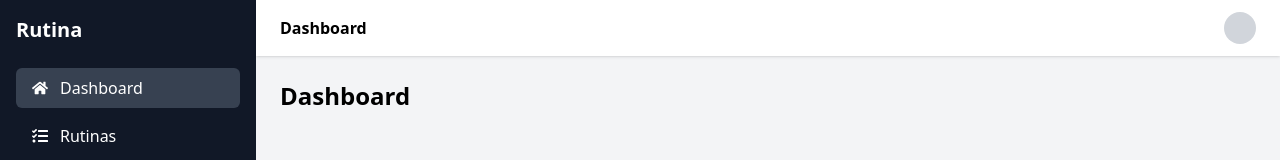
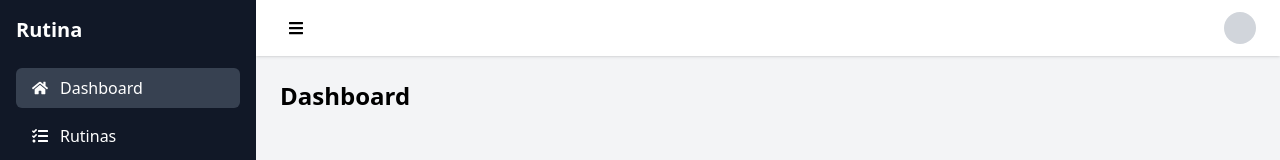
Before and after one commit to LautaroLeall/Routine-Calendary-Front, a React (Vite) app: page /login in a window 1280 px wide. Both pictures are taken after a click on the button "Entrar". Shown: the top 160 px of the page. Built offline with nearby package versions, Linux system fonts and the light colour scheme.

Commit message:
feat(ui): add global UI store and collapsible animated sidebar

```diff
--- a/src/layouts/Navbar.jsx
+++ b/src/layouts/Navbar.jsx
@@ -1,19 +1,21 @@
-// eslint-disable-next-line no-unused-vars
-import { motion } from "framer-motion"
+import { FaBars } from "react-icons/fa"
+import { useUIStore } from "../store/ui.store"
 
 export default function Navbar() {
+  const toggleSidebar = useUIStore((state) => state.toggleSidebar)
+
   return (
-    <motion.header
-      initial={{ y: -20, opacity: 0 }}
-      animate={{ y: 0, opacity: 1 }}
-      transition={{ duration: 0.3 }}
-      className="h-14 bg-white shadow flex items-center justify-between px-6"
-    >
-      <span className="font-semibold">Dashboard</span>
+    <header className="h-14 bg-white shadow flex items-center justify-between px-6">
+      <button
+        onClick={toggleSidebar}
+        className="p-2 rounded hover:bg-gray-100 transition"
+      >
+        <FaBars />
+      </button>
 
       <div className="flex items-center gap-3">
         <div className="w-8 h-8 rounded-full bg-gray-300" />
       </div>
-    </motion.header>
+    </header>
   )
 }
--- a/src/layouts/Sidebar.jsx
+++ b/src/layouts/Sidebar.jsx
@@ -2,6 +2,7 @@ import { NavLink } from "react-router-dom"
 // eslint-disable-next-line no-unused-vars
 import { motion } from "framer-motion"
 import { FaHome, FaCalendarAlt, FaTasks, FaUser } from "react-icons/fa"
+import { useUIStore } from "../store/ui.store"
 
 const items = [
     { to: "/dashboard", label: "Dashboard", icon: <FaHome /> },
@@ -11,14 +12,17 @@ const items = [
 ]
 
 export default function Sidebar() {
+    const { isSidebarOpen } = useUIStore()
+
     return (
         <motion.aside
-            initial={{ x: -80, opacity: 0 }}
-            animate={{ x: 0, opacity: 1 }}
-            transition={{ duration: 0.4 }}
-            className="w-64 bg-gray-900 text-white flex flex-col p-4"
+            animate={{ width: isSidebarOpen ? 256 : 80 }}
+            transition={{ duration: 0.3 }}
+            className="bg-gray-900 text-white flex flex-col p-4 overflow-hidden"
         >
-            <h1 className="text-xl font-bold mb-6">Rutina</h1>
+            <h1 className="text-xl font-bold mb-6 whitespace-nowrap">
+                {isSidebarOpen ? "Rutina" : "R"}
+            </h1>
 
             <nav className="flex flex-col gap-2">
                 {items.map(({ to, label, icon }) => (
@@ -27,11 +31,11 @@ export default function Sidebar() {
                         to={to}
                         className={({ isActive }) =>
                             `flex items-center gap-3 px-4 py-2 rounded-md transition
-                            ${isActive ? "bg-gray-700" : "hover:bg-gray-800"}`
+               ${isActive ? "bg-gray-700" : "hover:bg-gray-800"}`
                         }
                     >
                         {icon}
-                        {label}
+                        {isSidebarOpen && <span>{label}</span>}
                     </NavLink>
                 ))}
             </nav>
--- /dev/null
+++ b/src/store/ui.store.js
@@ -0,0 +1,11 @@
+import { create } from "zustand"
+
+export const useUIStore = create((set) => ({
+    isSidebarOpen: true,
+
+    toggleSidebar: () =>
+        set((state) => ({ isSidebarOpen: !state.isSidebarOpen })),
+
+    closeSidebar: () => set({ isSidebarOpen: false }),
+    openSidebar: () => set({ isSidebarOpen: true }),
+}))
```
